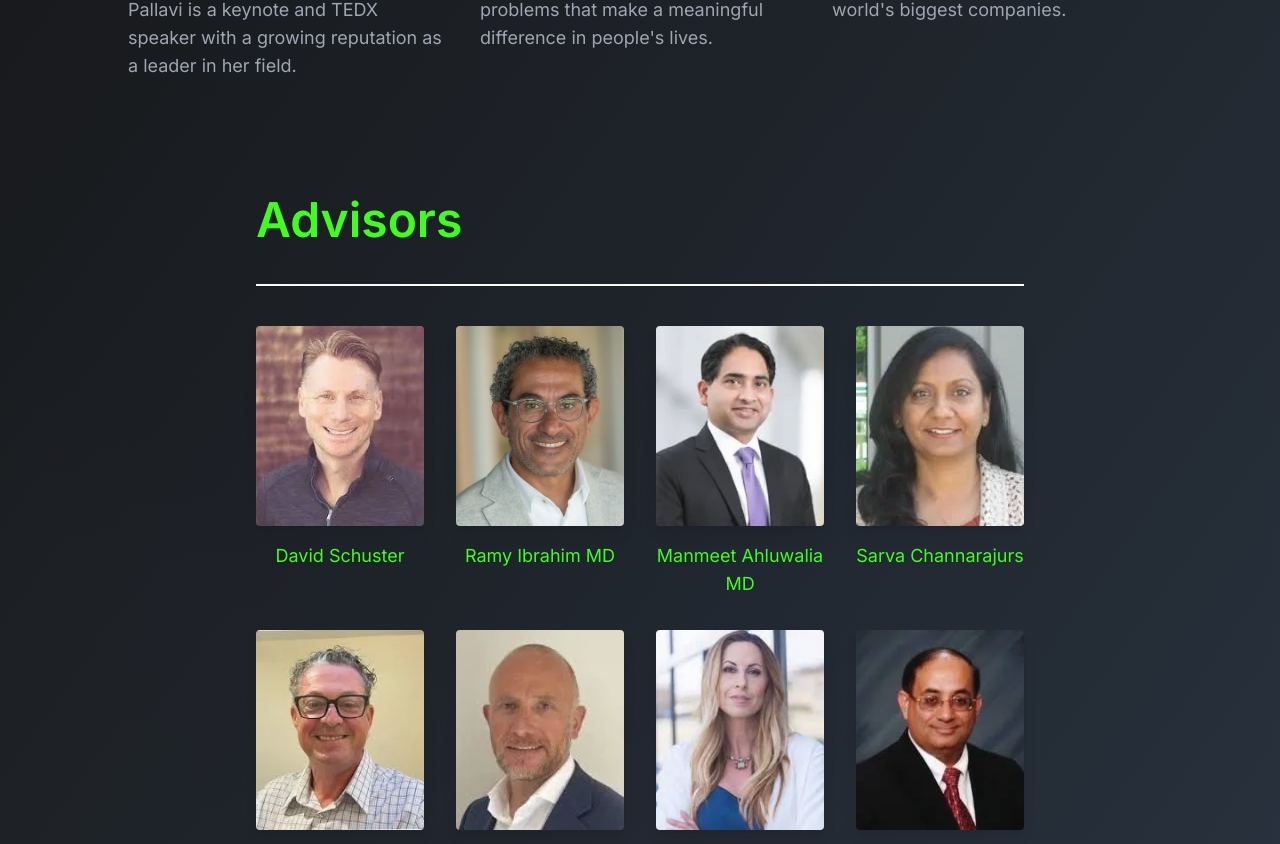
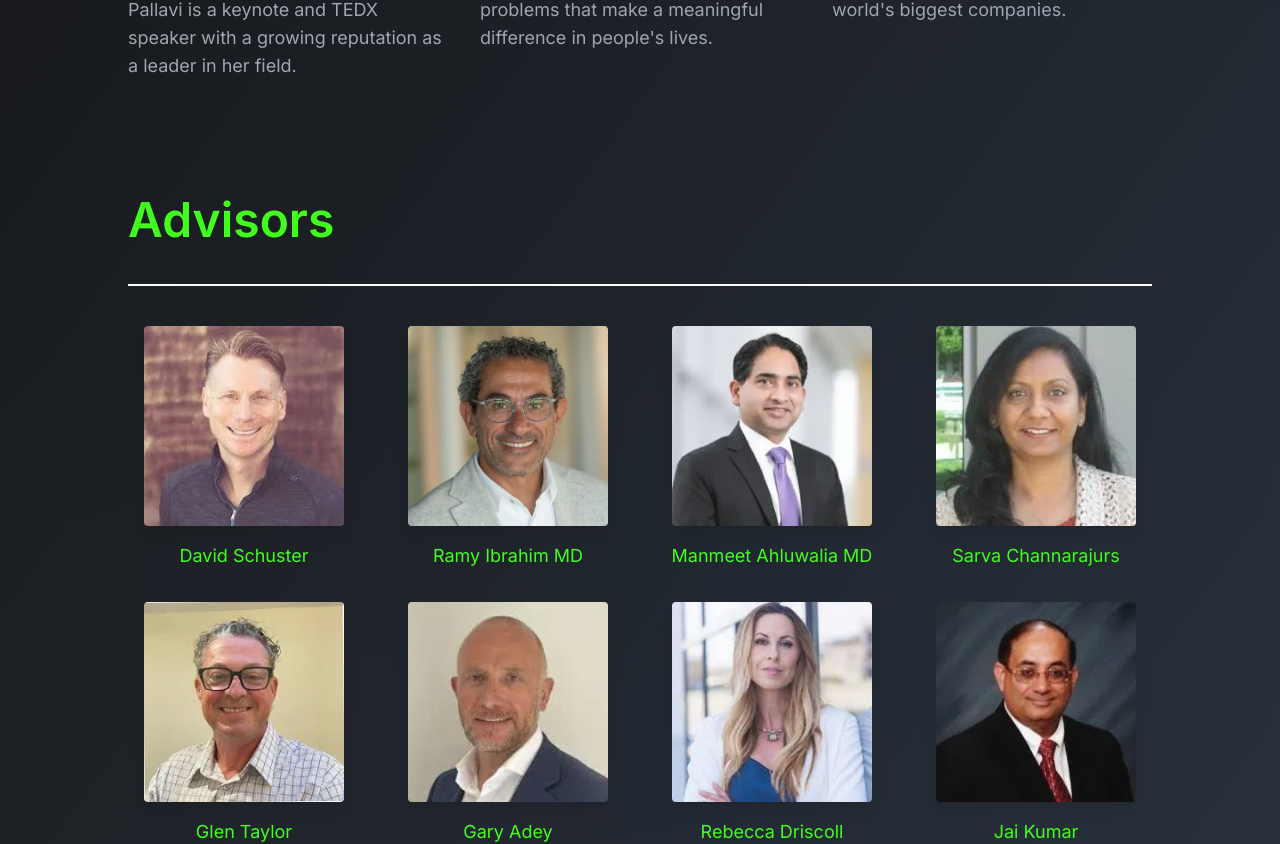
Before and after one commit to ChristopherCarlton/LivAi, a Next.js app: page /about in a window 1280 px wide. Shown: the part 638-1482 px from the top of the page. Built offline with nearby package versions, Linux system fonts and the light colour scheme.

Commit message:
round 2 changes with mike and pallavi

```diff
--- a/src/app/about/page.tsx
+++ b/src/app/about/page.tsx
@@ -40,7 +40,7 @@ const About = () => {
         </section>
 
         {/* Advisors Section */}
-        <section className="py-12 px-4 md:px-16 lg:px-64 text-white fade-in translate-y-4 transition-opacity duration-1000">
+        <section className="py-12 px-4 md:px-16 lg:px-32 text-white fade-in translate-y-4 transition-opacity duration-1000">
           <h2 className="text-left text-5xl mt-5 mb-10 font-semibold text-primary">Advisors</h2>
           <div className="bg-white h-0.5 mb-10"></div>
           <div className="grid grid-cols-2 md:grid-cols-4 gap-8 justify-center">
```
